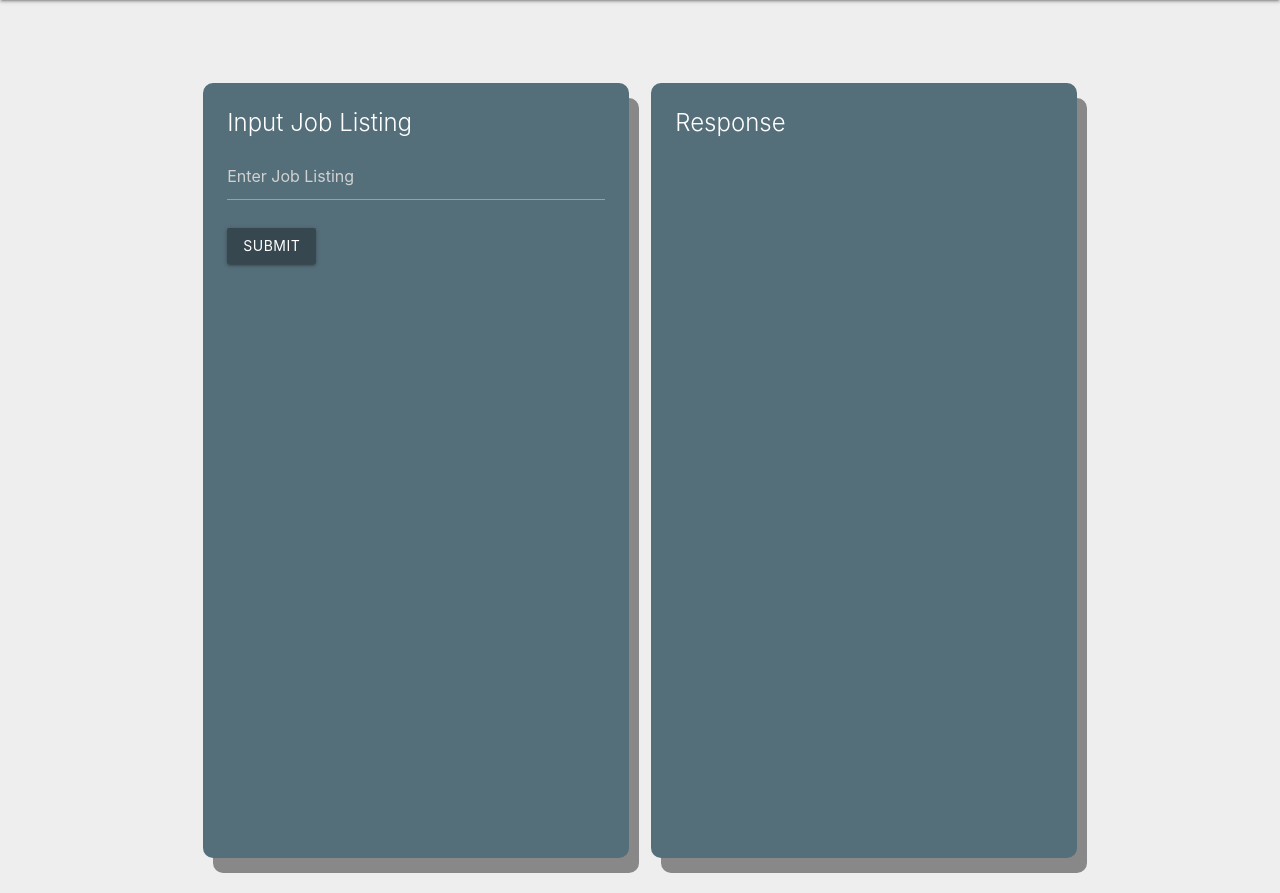
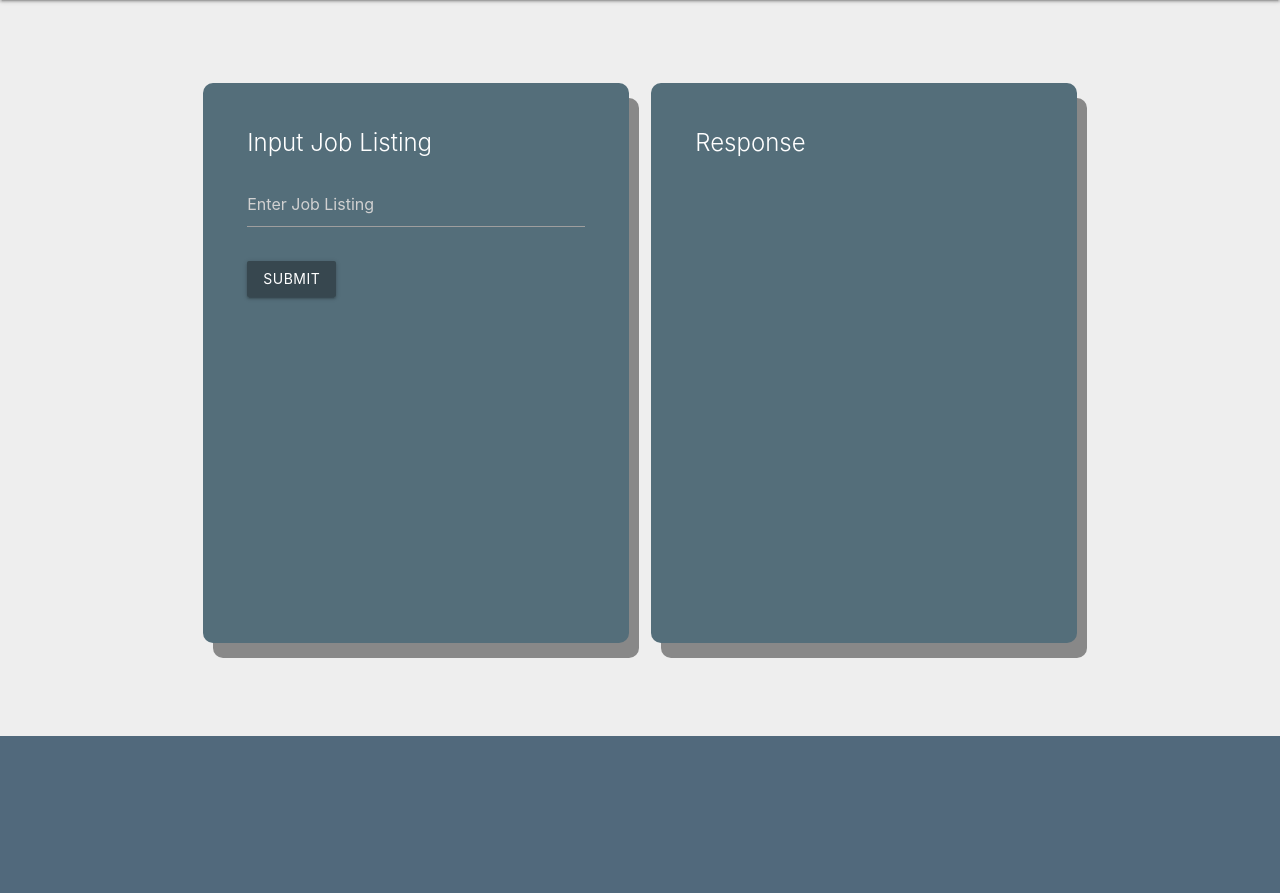
Before and after one commit to mqhaji/VTHacks, a Flask app: page / in a window 1280 px wide. Shown: the part 64-957 px from the top of the page. After the commit the page ends 800 px from the top, so only its background shows below. Run offline with Flask 3, Linux system fonts and the light colour scheme.

Commit message:
fixed styling, scrollable text boxes, cards, etc

```diff
--- a/static/styles.css
+++ b/static/styles.css
@@ -1,5 +1,5 @@
 body {
-    background-color: #cfd8dc;
+  background-color: #b0bec5;
 }
 
 .container {
@@ -9,19 +9,36 @@ body {
 .card {
   border-radius: 10px;
   box-shadow: 10px 15px #888888;
-    overflow-y: auto !important; /* Enable vertical scrolling */
-    height: 775px; /* Set a maximum height */
-    overflow-y: auto !important; /* Enable vertical scrolling */
+  height: 70vh;
+  min-height: 500px;
+  padding: 20px;
+}
+
+.card-content {
+  max-height: calc(100% - 40px);
+  display: flex;
+  flex-direction: column;
+}
+
+.card-content .output-content {
+  overflow-y: auto;
+  flex-grow: 1;
 }
 
 #python-form .input-field {
   margin-bottom: 20px;
-    overflow-y: auto !important; /* Enable vertical scrolling */
 }
 
 .right #output {
   padding: 10px;
   font-size: large;
-    font-family: 'Segoe UI', Tahoma, Geneva, Verdana, sans-serif;
-    overflow-y: auto !important; /* Enable vertical scrolling */
+  font-family: "Segoe UI", Tahoma, Geneva, Verdana, sans-serif;
+  color: #cfd8dc;
 }
+
+.scrollable-textarea {
+  height: 550px;
+  max-height: 550px;
+  overflow-y: auto !important;
+  color: #cfd8dc;
+}
--- a/templates/index.html
+++ b/templates/index.html
@@ -43,12 +43,12 @@
               <span class="card-title">Input Job Listing</span>
               <form id="python-form">
                 <div class="input-field">
-                  <input
-                    type="text"
+                  <!-- Replaced input with textarea -->
+                  <textarea
                     id="textInput"
+                    class="materialize-textarea scrollable-textarea"
                     placeholder="Enter Job Listing"
-                  />
-                  <label for="textInput">Add text below:</label>
+                  ></textarea>
                 </div>
                 <button
                   class="btn waves-effect waves-light blue-grey darken-3"
@@ -61,13 +61,14 @@
             </div>
           </div>
         </div>
-
         <!-- Output Card -->
         <div class="col s6">
           <div class="card blue-grey darken-1">
             <div class="card-content white-text">
               <span class="card-title">Response</span>
-              <div id="output"></div>
+              <div class="output-content">
+                <div id="output"></div>
+              </div>
             </div>
           </div>
         </div>
```
Lines whose indentation alone changed are shown as unchanged.
